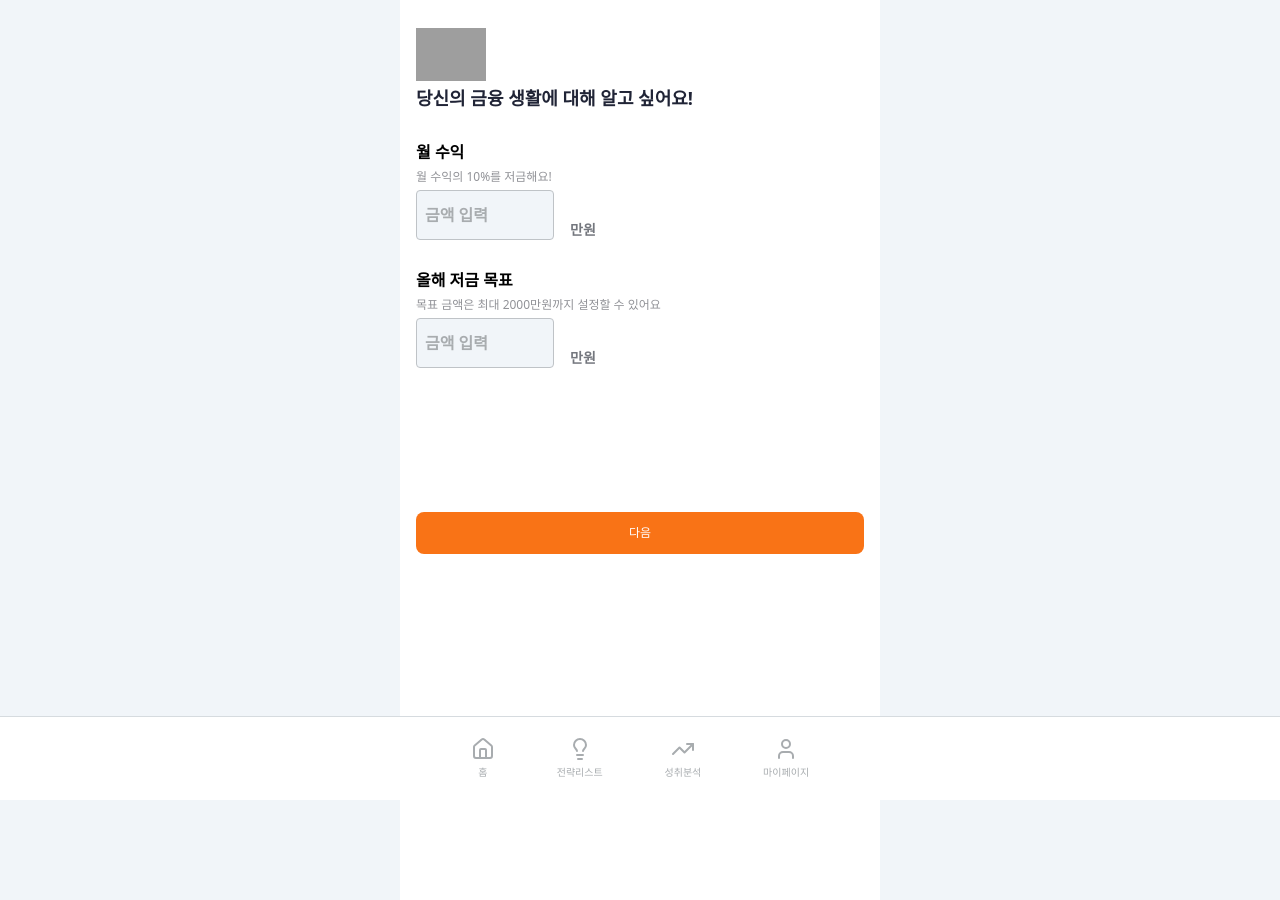
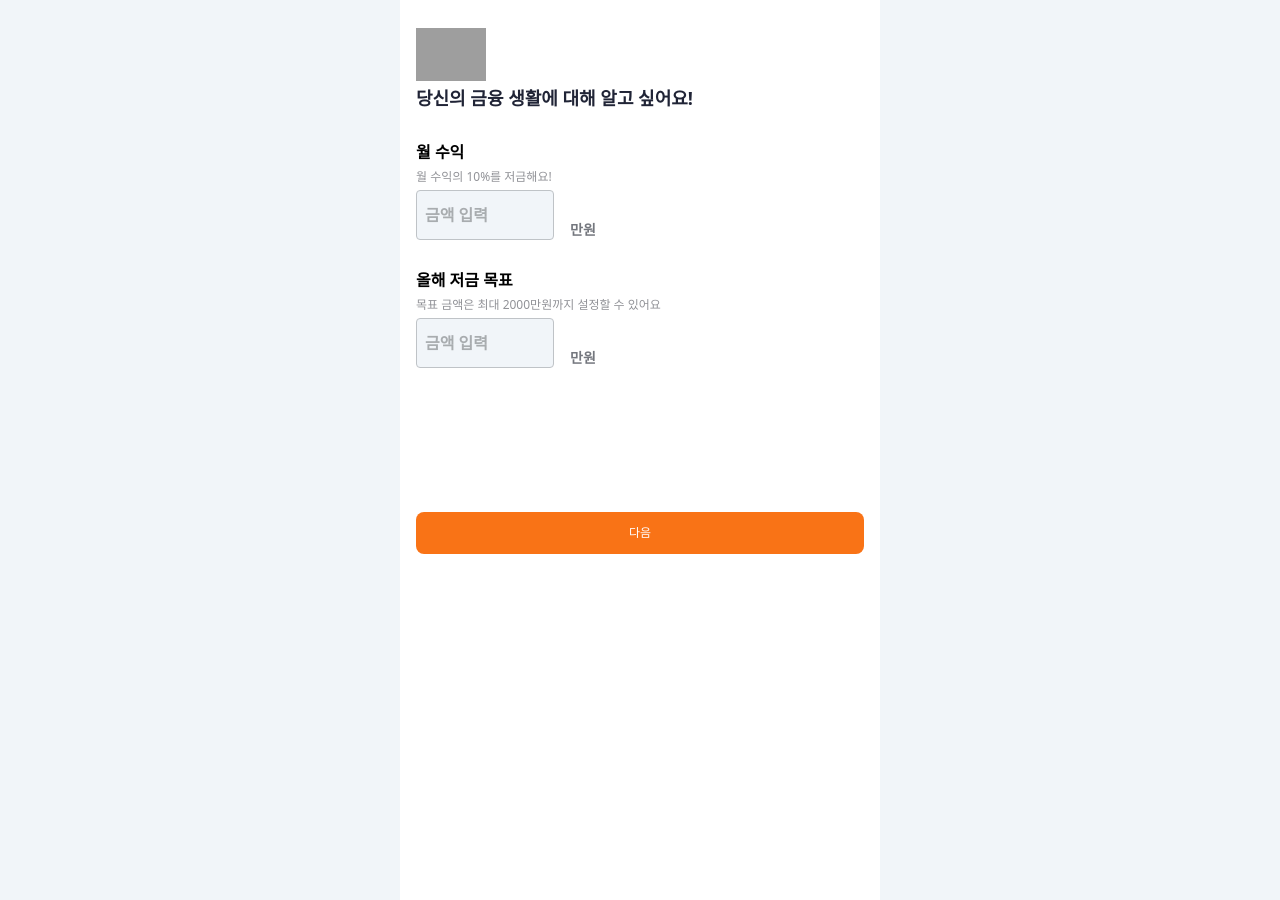
Before and after one commit to 9oormthon-univ/2025_SEASONTHON_TEAM_24_FE, a React (Vite) app: page /goalSetup in a window 1280 px wide. Built offline with nearby package versions, Linux system fonts and the light colour scheme; grey boxes are pictures that could not be loaded.

Commit message:
Feat: BottomNav 조건부 렌더링

```diff
--- a/src/App.tsx
+++ b/src/App.tsx
@@ -1,22 +1,29 @@
-import { BrowserRouter as Router, Routes, Route } from 'react-router-dom';
+import { BrowserRouter as Router, Routes, Route, useLocation } from 'react-router-dom';
 import BottomNav from './shared/components/common/BottomNav';
 import Home from './pages/home';
 import GoalSetting from './pages/goal';
 
+function AppContent() {
+  const location = useLocation();
+  const hideBottomNav = location.pathname === '/goalSetup';
+
+  return (
+    <div className="App">
+      <Routes>
+        <Route path="/" element={<Home />} />
+        <Route path="/goalSetup" element={<GoalSetting />} />
+      </Routes>
+      {!hideBottomNav && <BottomNav />}
+    </div>
+  );
+}
 
 function App() {
   return (
     <div className="flex justify-center min-h-screen bg-gray-100">
       <div className="container relative bg-white min-w-mobile-min pb-[100px]">
         <Router>
-          <div className="App">
-            <Routes>
-              <Route path="/" element={<Home />} />
-              <Route path="/goalSetup" element={<GoalSetting />} />
-
-            </Routes>
-            <BottomNav />
-          </div>
+          <AppContent />
         </Router>
       </div>
     </div>
```
